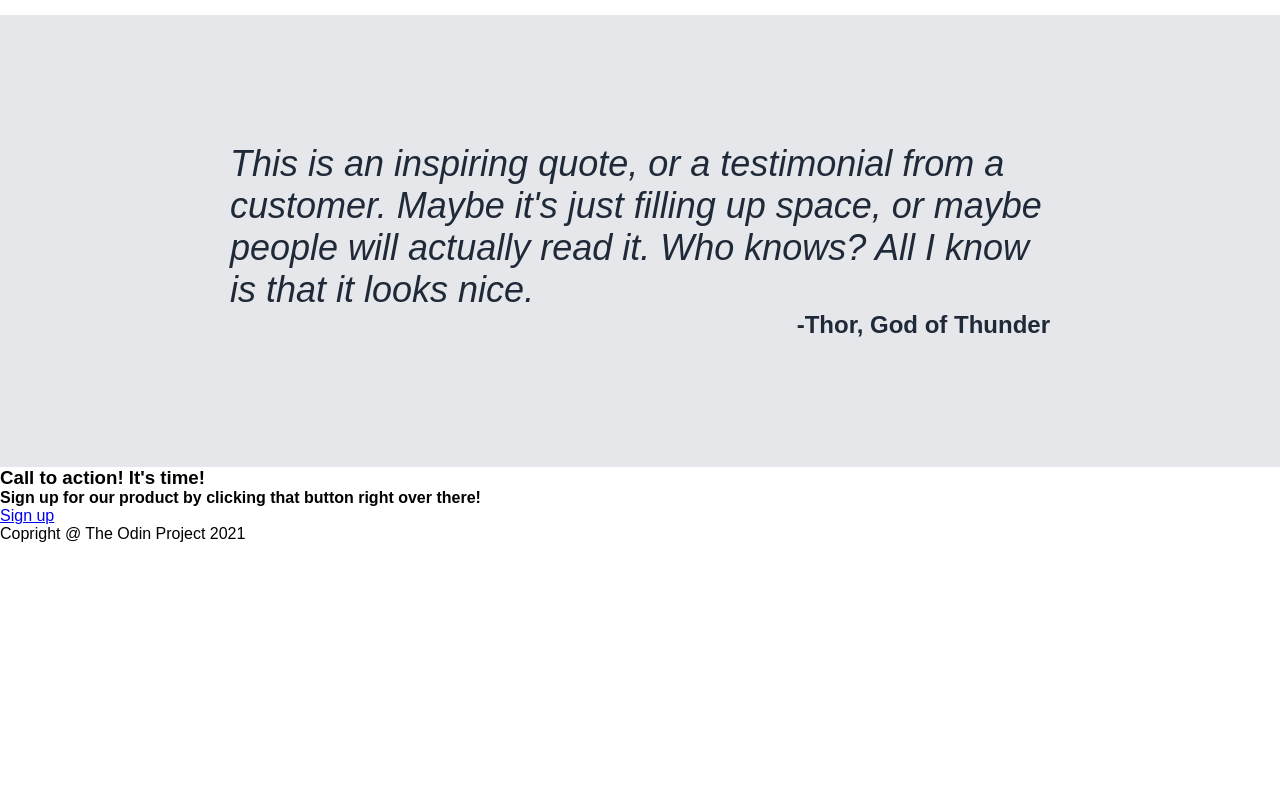
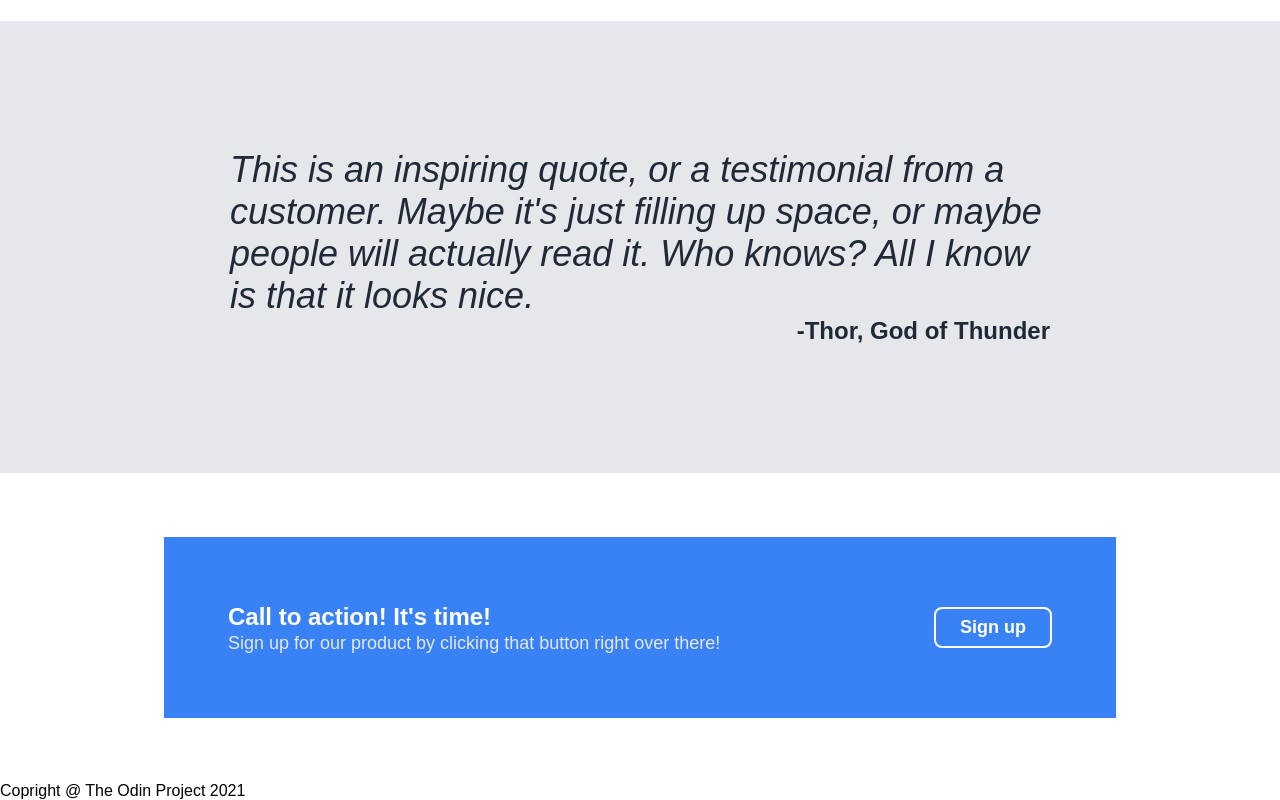
Before and after one commit to Fenroe/rewind-landing, a plain HTML site: page index.html in a window 1280 px wide. Shown: the part 940-1740 px from the top of the page. Before the commit the page ends 1483 px from the top, so only its background shows below. Drawn offline with Linux system fonts and the light colour scheme.

Commit message:
Finished styles for cta section

```diff
--- a/index.html
+++ b/index.html
@@ -26,7 +26,7 @@
               This website has some subtext that goes here under the main title.
               It's a smaller font and the color is lower contrast
             </p>
-            <button class="hero-cta">Sign up</button>
+            <button class="cta-button">Sign up</button>
           </div>
           <div class="hero-image-container">
             <span>this is a placeholder for an image</span>
@@ -77,15 +77,18 @@
         </div>
       </section>
       <section class="cta-section">
+        <div class="cta-content-container content-container">
           <div class="cta-container">
             <div class="cta-text-container">
               <h3 class="cta-text-heading">Call to action! It's time!</h3>
               <h4 class="cta-text-subheading">
-              Sign up for our product by clicking that button right over there!
+                Sign up for our product by clicking that button right over
+                there!
               </h4>
             </div>
             <div class="cta-button-container">
-            <a href="/" class="cta-button">Sign up</a>
+              <button class="cta-button button-border">Sign up</button>
+            </div>
           </div>
         </div>
       </section>
--- a/main.css
+++ b/main.css
@@ -81,7 +81,7 @@
   color: #e5e7eb;
 }
 
-.hero-cta {
+.cta-button {
   background-color: #3882f6;
   text-decoration: none;
   color: inherit;
@@ -92,6 +92,11 @@
   align-self: start;
   cursor: pointer;
   font-weight: 700;
+  font-size: 18px;
+}
+
+.button-border {
+  border: 2px solid white;
 }
 
 .features-content-container {
@@ -166,3 +171,29 @@
   font-size: 24px;
   font-weight: 900;
 }
+
+.cta-content-container {
+  padding: 64px 0;
+  width: 100%;
+}
+
+.cta-container {
+  padding: 64px;
+  width: 100%;
+  background-color: #3882f6;
+  display: flex;
+  color: white;
+  justify-content: space-between;
+  align-items: center;
+}
+
+.cta-text-heading {
+  font-size: 24px;
+  line-height: 32px;
+}
+
+.cta-text-subheading {
+  font-size: 18px;
+  font-weight: 400;
+  color: #e5e7eb;
+}
```
Lines whose indentation alone changed are shown as unchanged.
